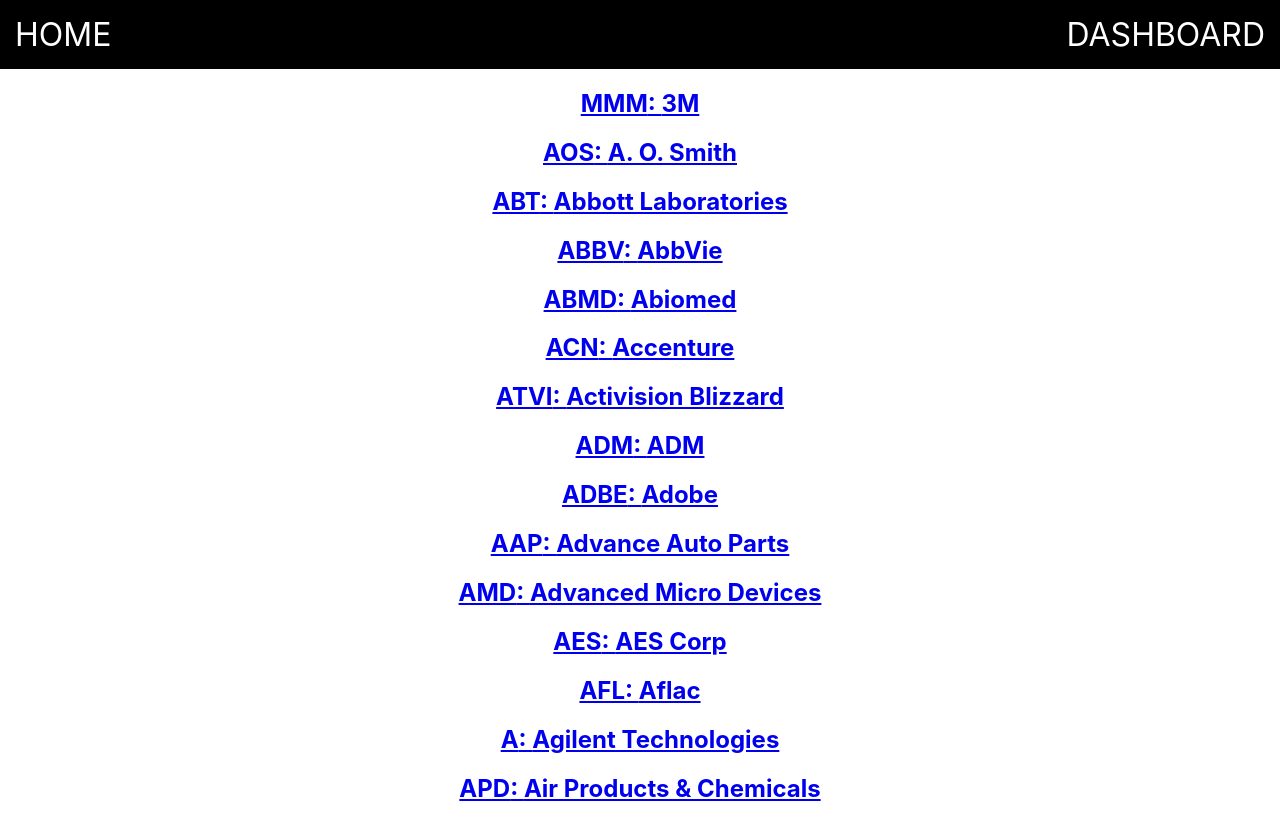
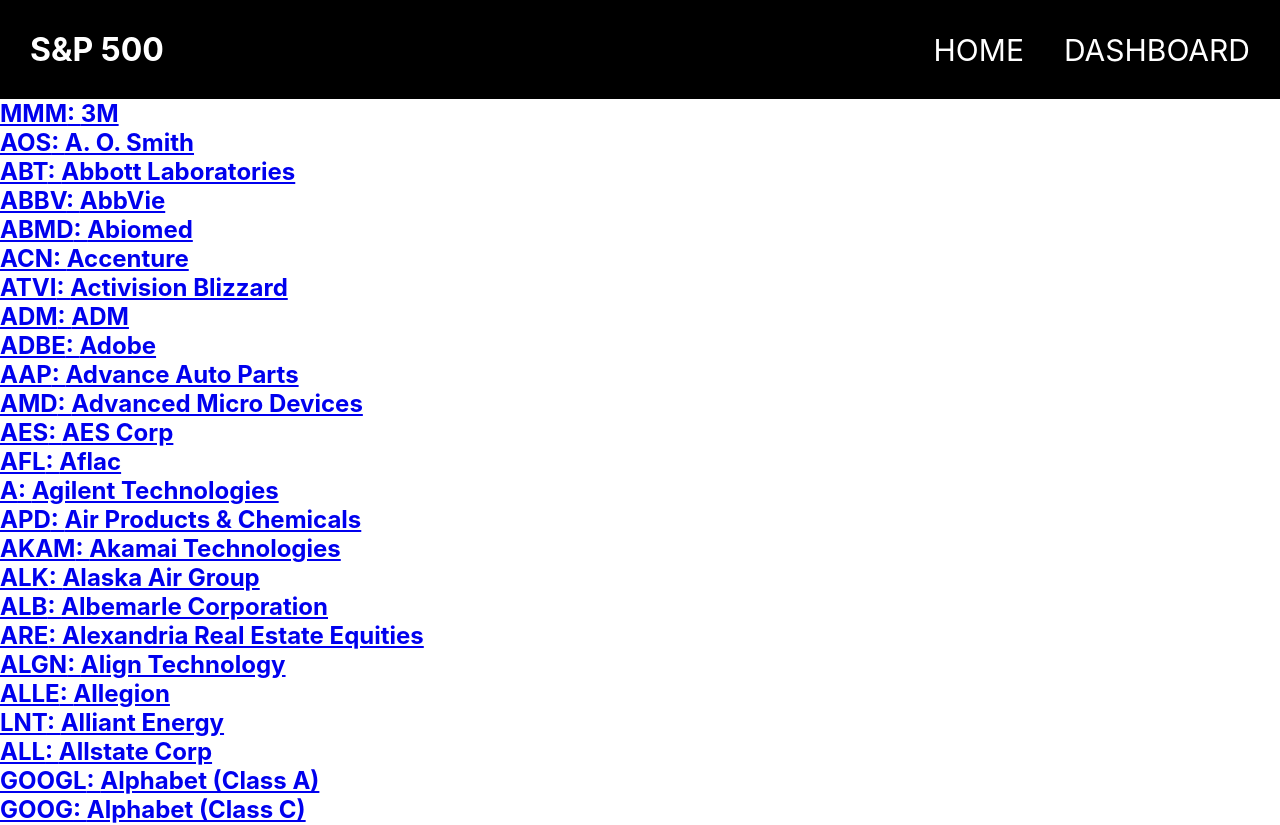
Before and after one commit to nbaird4889/s-and-p, a React (Create React App) app: page /dashboard in a window 1280 px wide. Shown: the top 825 px of the page. Built offline with nearby package versions, Linux system fonts and the light colour scheme.

Commit message:
began styling components

```diff
--- a/src/App.css
+++ b/src/App.css
@@ -1,38 +1,58 @@
-.App {
-  text-align: center;
+/* ======UNIVERSAL====== */
+* {
+  padding: 0;
+  margin: 0;
+  box-sizing: border-box;
 }
 
-.App-logo {
-  height: 40vmin;
-  pointer-events: none;
+body {
+  height: 100vh
 }
 
-@media (prefers-reduced-motion: no-preference) {
-  .App-logo {
-    animation: App-logo-spin infinite 20s linear;
-  }
+.header {
+    background-color: black;
+    display: flex;
+    justify-content: space-between;
+    align-items: center;
+    align-content: center;
+    padding: 30px;
 }
 
-.App-header {
-  background-color: #282c34;
-  min-height: 100vh;
-  display: flex;
-  flex-direction: column;
-  align-items: center;
-  justify-content: center;
-  font-size: calc(10px + 2vmin);
+h1 {
   color: white;
 }
 
-.App-link {
-  color: #61dafb;
+.nav {
+  display: flex;
 }
 
-@keyframes App-logo-spin {
-  from {
-    transform: rotate(0deg);
-  }
-  to {
-    transform: rotate(360deg);
-  }
+.nav a {
+  color: white;
+  text-decoration: none;
+  margin-left: 40px;
+  font-size: 30px;
 }
+
+.footer {
+  background-color: black;
+    display: flex;
+    justify-content: center;
+    align-items: center;
+    align-content: center;
+    padding: 30px;
+}
+
+.footer-head {
+  color: white;
+}
+
+.intro {
+  background-image: url("https://res.cloudinary.com/dhbumhhh1/image/upload/v1642889597/Untitled-1_wycett.png");
+  background-position: center center;
+  background-repeat: no-repeat;
+  background-attachment: fixed;
+  padding-right: 100px;
+  padding-left: 100px;
+  padding-top: 80px;
+  padding-bottom: 600px;
+}
--- a/src/App.js
+++ b/src/App.js
@@ -5,6 +5,8 @@ import Main from "./pages/Main"
 import Dashboard from "./pages/Dashboard"
 import Stocks from "./pages/Stocks"
 import Nav from "./components/Nav"
+import Footer from "./components/Footer"
+import Intro from "./components/Intro"
 
 function App() {
   return (
@@ -22,6 +24,8 @@ function App() {
       render={(routerProps) => <Stocks {...routerProps} />}
       />
       </Switch>
+      <Intro />
+      <Footer />
     </div>
   );
 }
--- /dev/null
+++ b/src/components/Footer.js
@@ -0,0 +1,9 @@
+function Footer() {
+    return (
+        <div className="footer">
+            <h2 className="footer-head">S&P 500</h2>
+        </div>
+    )
+}
+
+export default Footer;
--- /dev/null
+++ b/src/components/Intro.js
@@ -0,0 +1,26 @@
+function Intro() {
+    return (
+        <div className="intro">
+             <div className="image">
+             <h2 className="intro-header">Everything you need to know about the S&P 500</h2>
+            </div>
+            <p className="para-intro">
+                The Standard and Poor's 500, or simply the S&P 500, is a stock market index tracking the performance of
+                500 large companies listed on stock exchanges in the United States. It is one of the most commonly followed equity indices.
+                As of December 31, 2020, more than $5.4 trillion was invested in assets tied to the performance of the index.
+                The S&P 500 index is a free-float weighted/capitalization-weighted index.
+                As of September 30, 2021, the nine largest companies on the list of S&P 500 companies accounted for 28.1% of the market
+                capitalization of the index and were, in order of weighting, Apple, Microsoft, Alphabet (including both class A & C shares), Amazon.com, Facebook, Tesla, Nvidia, Berkshire Hathaway and JPMorgan Chase.
+            </p>
+            <p className="para-intro">
+                In 2017, companies in the index derived on average 72% of their revenue in the United States.
+                The index is one of the factors in computation of the Conference Board Leading Economic Index, used to forecast the direction of the economy.
+                The index is associated with many ticker symbols, including ^GSPC, INX, and $SPX, depending on market or website.
+                The S&P 500 is maintained by S&P Dow Jones Indices, a joint venture majority-owned by S&P Global, and its components are selected by a committee
+            </p>
+
+        </div>
+    )
+}
+
+export default Intro
--- a/src/components/Nav.js
+++ b/src/components/Nav.js
@@ -2,6 +2,8 @@ import { Link } from "react-router-dom"
 
 const Nav = (props) => {
     return (
+        <div className="header">
+            <h1>S&P 500</h1>
             <div className="nav">
             <Link to="/">
                 <div>HOME</div>
@@ -10,6 +12,7 @@ const Nav = (props) => {
                 <div>DASHBOARD</div>
             </Link>
             </div>
+        </div>
     );
 }
 
--- a/src/index.css
+++ b/src/index.css
@@ -11,18 +11,3 @@ code {
   font-family: source-code-pro, Menlo, Monaco, Consolas, 'Courier New',
     monospace;
 }
-
-
-.nav {
-  display: flex;
-  justify-content: space-between;
-  background-color: black;
-  color: white;
-  padding: 15px;
-  font-size: 2em;
-}
-
-.nav a {
-  color: white;
-  text-decoration: none;
-}
--- a/src/pages/Main.js
+++ b/src/pages/Main.js
@@ -1,5 +1,9 @@
 const Main = (props) => {
-    return <h1>This is the Main Component</h1>;
+    return (
+        <div className="main">
+
+        </div>
+    )
   };
 
   export default Main;
--- a/src/pages/Stocks.js
+++ b/src/pages/Stocks.js
@@ -21,8 +21,12 @@ const Stocks = (props) => {
     const loaded = () => {
         return (
           <div>
-            <h1>{stock[0].symbol}</h1>
-            <h2>{stock[0].price}</h2>
+            <h1>{stock[0].symbol}: {stock[0].companyName}</h1>
+            <h2>Price: {stock[0].price}</h2>
+            <h2>Exchange: {stock[0].exchangeShortName}</h2>
+            <h2>Industry: {stock[0].industry}</h2>
+            <a href={stock[0].website} target="_blank">Website</a>
+            <p>{stock[0].description}</p>
           </div>
         );
     };
```
Lines whose indentation alone changed are shown as unchanged.
